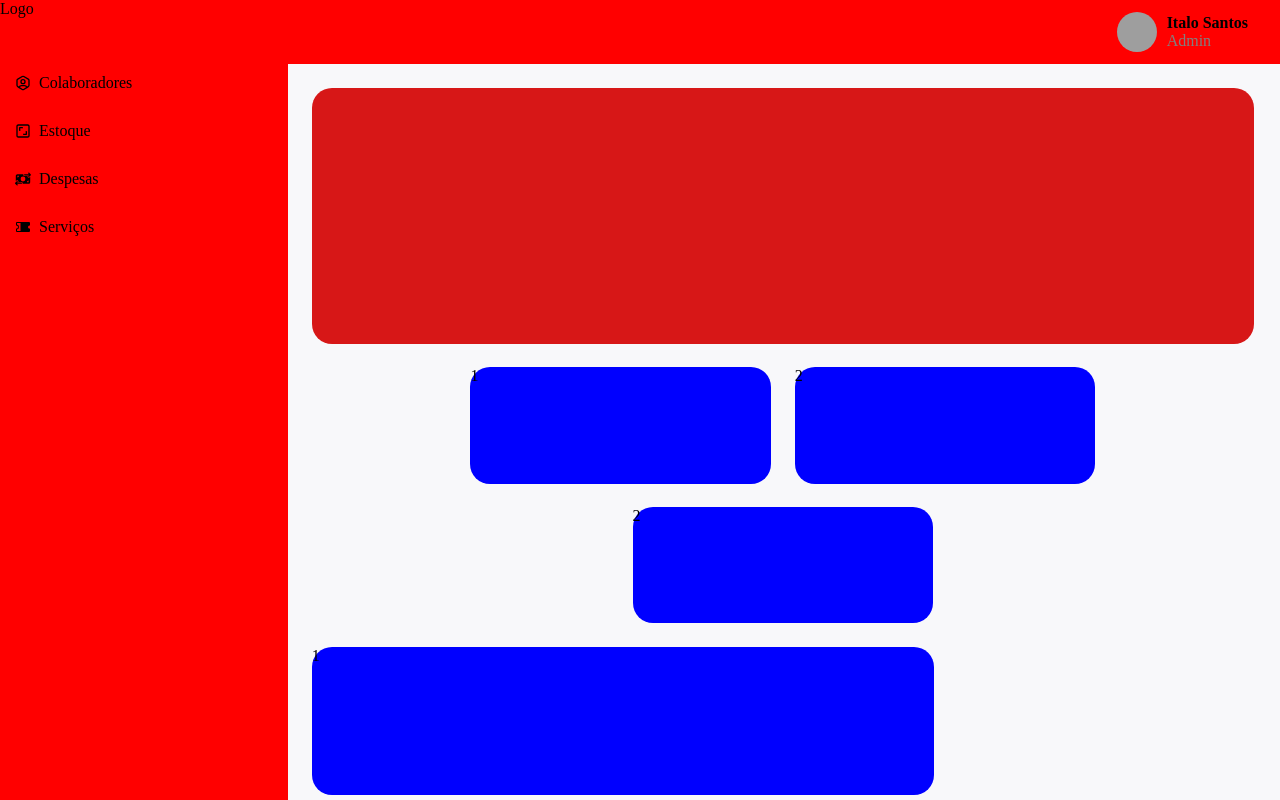
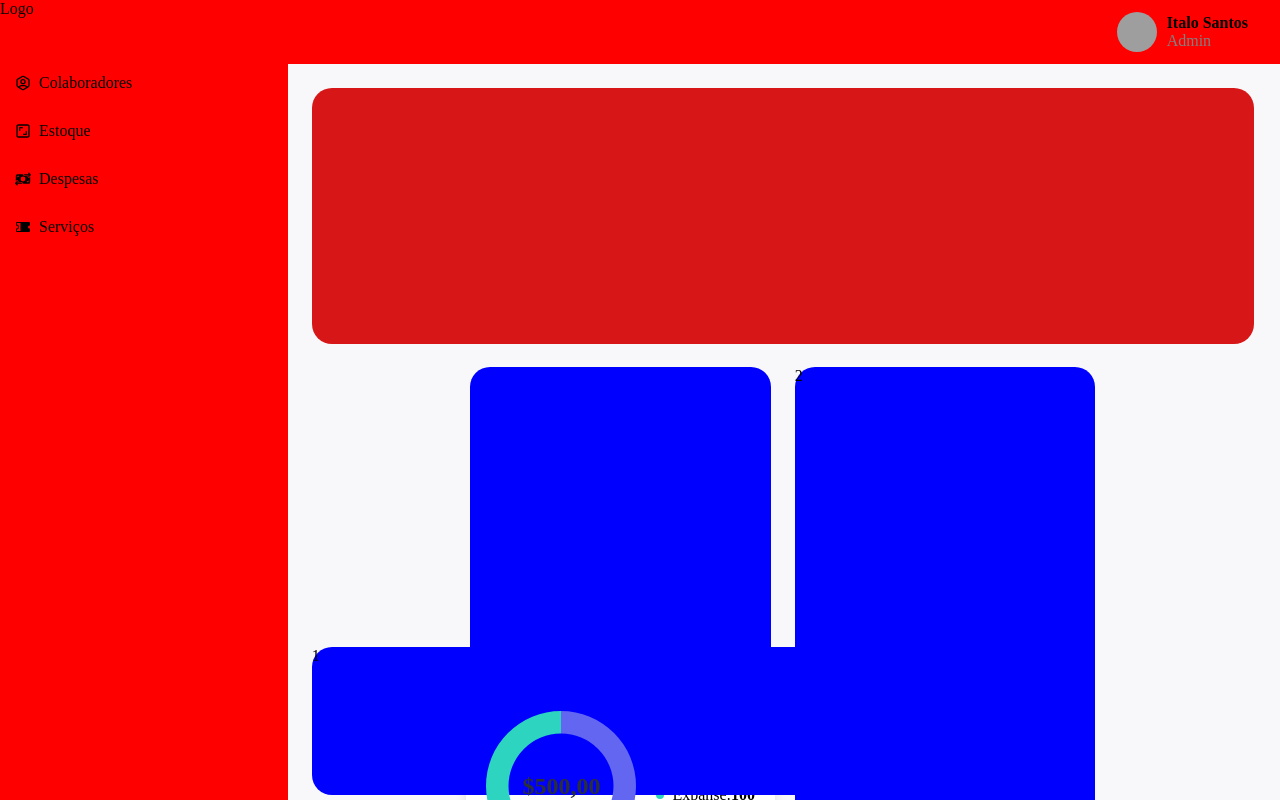
Before and after one commit to italo1033/asset-stock, a Next.js app: page / in a window 1280 px wide. Shown: the top 800 px of the page. Built offline with nearby package versions, Linux system fonts and the light colour scheme; grey boxes are pictures that could not be loaded.

Commit message:
Adiocionando o componente SalesGraphic a Page Dashboard

```diff
--- a/src/app/page/dashboard/dashboard.tsx
+++ b/src/app/page/dashboard/dashboard.tsx
@@ -1,5 +1,7 @@
 import React, { useState } from 'react';
 import styles from './dashboard.module.css';
+import SalesGraphic from '@/app/components/GraficPage/SalesGraphic';
+
 
 const Dashboard: React.FC<any> = () => {
 
@@ -11,7 +13,9 @@ const Dashboard: React.FC<any> = () => {
         </div>
 
         <div className={styles.containersubcards}>
-          <div>1</div>
+          <div>
+          <SalesGraphic Profit={100} Expanse={100} />
+          </div>
           <div>2</div>
           <div>2</div>
         </div>
```
